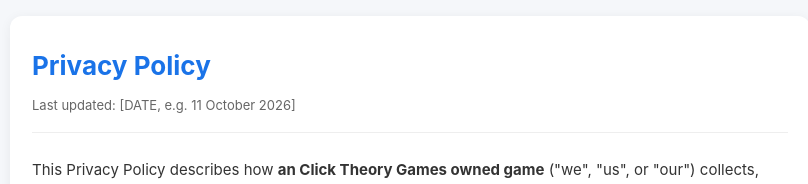
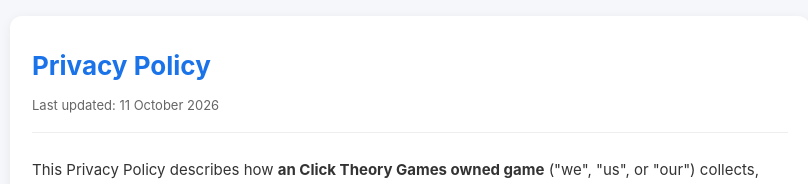
Before and after one commit to kishan5441/game-privacy-policy, a plain HTML site: page index.html in a window 1280 px wide. Shown: the top 184 px of the page, without its empty margins (230-1038 px from the left). Drawn offline with Linux system fonts and the light colour scheme.

Commit message:
Update last updated date in Privacy Policy

```diff
--- a/index.html
+++ b/index.html
@@ -73,7 +73,7 @@
 <div class="container">
 
   <h1>Privacy Policy</h1>
-  <p class="updated">Last updated: [DATE, e.g. 11 October 2026]</p>
+  <p class="updated">Last updated: 11 October 2026 </p>
 
   <p>This Privacy Policy describes how <strong>an Click Theory Games owned game</strong> ("we", "us", or "our") collects, uses, and shares information when you use our mobile game (the "Game"). By downloading and playing the Game, you agree to the practices described in this policy.</p>
 
```
